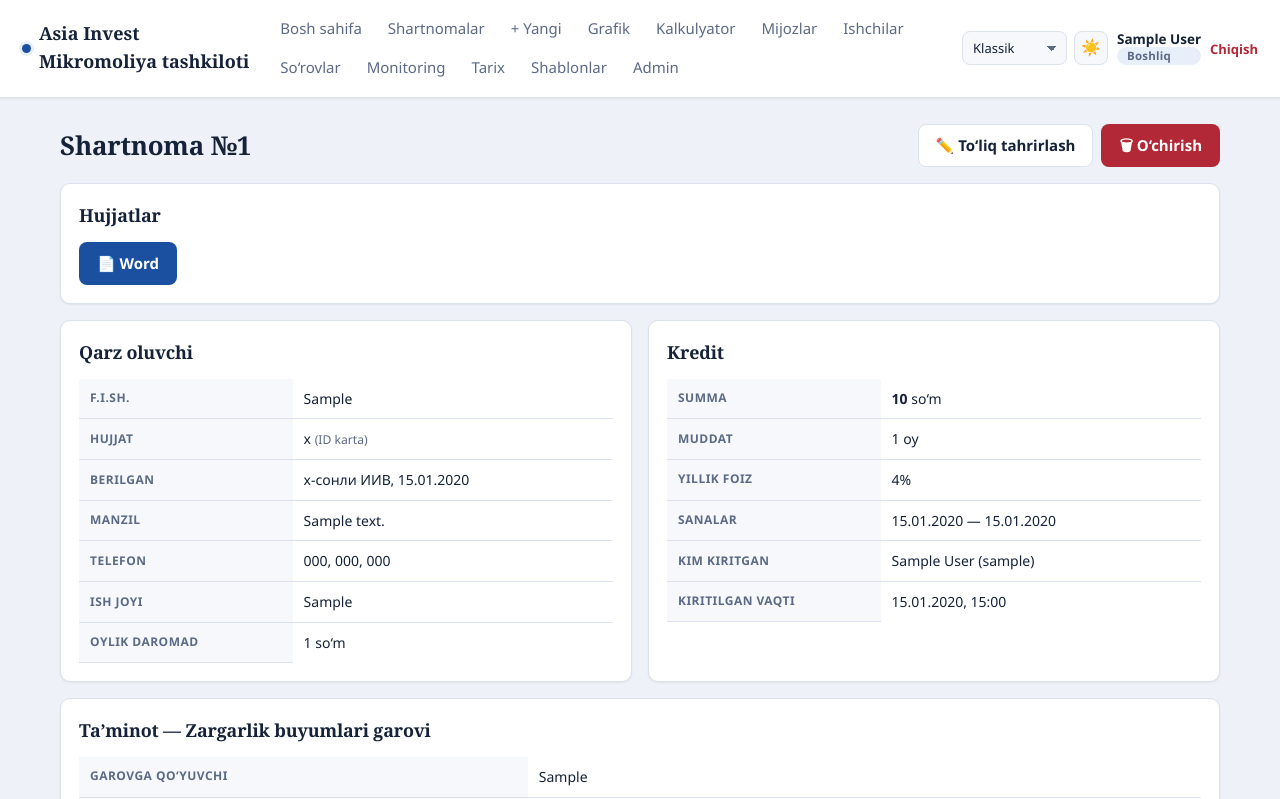
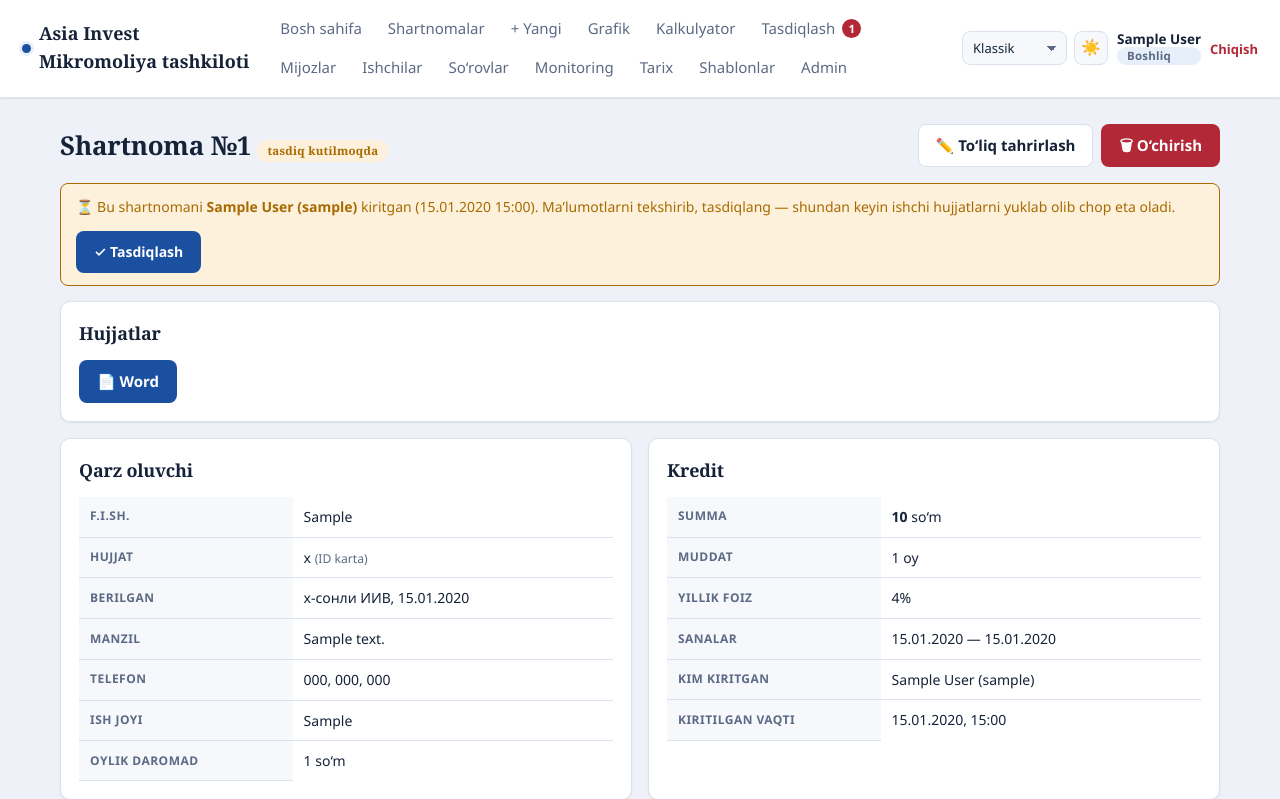
Before and after one commit to OSSWebDeveloper/LomBo, a Django app: page /shartnoma/1/ in a window 1280 px wide. Shown: the top 799 px of the page. Run offline with Django 5.2, Linux system fonts and the light colour scheme; a user stored in the database is signed in; tables that the repository leaves empty hold one stand-in row (values such as "Sample post").

Commit message:
Boshliq tasdig'i: ishchi kiritgan shartnoma tasdiqdan keyin chop etiladi; boshliqqa bildirishnoma; xodimga pasport va telefon

```diff
--- a/accounts/models.py
+++ b/accounts/models.py
@@ -43,6 +43,9 @@ class User(AbstractUser):
         'Shablonni o‘zgartirish vakolati', default=False,
         help_text='Belgilansa, bu boshliq Word shablonlarini almashtira oladi.',
     )
+    # Xodimning shaxsiy ma'lumoti — ikkalasi ham ixtiyoriy (v1.3.9)
+    passport_seriya = models.CharField('Pasport seriya-raqami', max_length=30, blank=True)
+    telefon = models.CharField('Telefon raqami', max_length=25, blank=True)
     # Ishchi qo'shgan shartnomalar soni — shartnoma o'chirilsa ham kamaymaydi.
     contracts_added = models.PositiveIntegerField("Qo'shgan shartnomalari (jami)", default=0)
 
--- a/config/settings.py
+++ b/config/settings.py
@@ -159,6 +159,7 @@ TEMPLATES = [
                 'django.contrib.auth.context_processors.auth',
                 'django.contrib.messages.context_processors.messages',
                 'config.kontekst.versiya',
+                'config.kontekst.tasdiq',
             ],
         },
     },
--- a/config/urls.py
+++ b/config/urls.py
@@ -51,6 +51,10 @@ urlpatterns = [
 
     # O'chirish so'rovlari
     path('sorovlar/', con.delete_requests, name='delete_requests'),
+    # Boshliq tasdig'i (v1.3.9): ishchi kiritgan shartnoma tasdiqdan keyin chop etiladi
+    path('tasdiq/', con.tasdiq_royxati, name='tasdiq_royxati'),
+    path('tasdiq/holat/', con.tasdiq_holati, name='tasdiq_holati'),
+    path('tasdiq/<int:pk>/', con.tasdiqlash, name='tasdiqlash'),
     path('sorov/<int:pk>/<str:action>/', con.delete_request_decide,
          name='delete_request_decide'),
 
--- a/contracts/views.py
+++ b/contracts/views.py
@@ -25,6 +25,7 @@ from .shablondan import SHABLONLAR, garovi_bormi
 from .forms import (GarovRasmFormSet, ContractForm, ContractSearchForm, DeleteRequestForm,
                     GrafikFormasi, GuarantorForm, JewelryFormSet, VehicleForm)
 from .formatlash import pasport_kalit
+from .models import tasdiq_kutayotganlar
 from .models import Amal, Contract, DeleteRequest, Mijoz, amal_yoz
 
 
@@ -80,6 +81,73 @@ def _garov_bahosini_yangila(contract):
         contract.save(update_fields=['garov_value'])
 
 
+def _tasdiq_holatini_qoy(contract, user):
+    """Boshliq kiritgan/o'zgartirgan shartnoma — tasdiqlangan, ishchiniki — kutadi."""
+    if user.is_boshliq:
+        contract.tasdiq_holati = Contract.TASDIQ_TASDIQLANGAN
+        contract.tasdiqlagan = user
+        contract.tasdiqlangan_vaqt = timezone.now()
+    else:
+        contract.tasdiq_holati = Contract.TASDIQ_KUTILMOQDA
+        contract.tasdiqlagan = None
+        contract.tasdiqlangan_vaqt = None
+
+
+def _tasdiq_kutilmoqda(request, contract):
+    messages.error(request, f'Shartnoma №{contract.number} hali boshliq tomonidan '
+                            f'tasdiqlanmagan. Hujjatlarni tasdiqlangandan keyin '
+                            f'yuklab olishingiz mumkin.')
+    return redirect('contract_detail', pk=contract.pk)
+
+
+# --------------------------------------------------------------- tasdiqlash
+
+@login_required
+def tasdiq_royxati(request):
+    """Boshliq: ishchilar kiritgan, tasdiq kutayotgan shartnomalar."""
+    _boss_required(request.user)
+    navbat = (tasdiq_kutayotganlar(request.user)
+              .select_related('created_by').order_by('created_at'))
+    return render(request, 'contracts/tasdiq_royxati.html', {'navbat': navbat})
+
+
+@login_required
+def tasdiqlash(request, pk):
+    """Boshliq shartnomani tasdiqlaydi — ishchiga hujjat yuklab olish ochiladi."""
+    _boss_required(request.user)
+    if request.method != 'POST':
+        return redirect('tasdiq_royxati')
+    contract = get_object_or_404(tasdiq_kutayotganlar(request.user), pk=pk)
+    _tasdiq_holatini_qoy(contract, request.user)
+    contract.save(update_fields=['tasdiq_holati', 'tasdiqlagan', 'tasdiqlangan_vaqt'])
+    amal_yoz(request.user, Amal.TASDIQLADI, f'Shartnoma №{contract.number}',
+             f'{contract.created_by or "—"} kiritgan')
+    messages.success(request, f'Shartnoma №{contract.number} tasdiqlandi — '
+                              f'endi ishchi hujjatlarni yuklab ola oladi.')
+    if request.POST.get('keyingi') == 'detail':
+        return redirect('contract_detail', pk=contract.pk)
+    return redirect('tasdiq_royxati')
+
+
+@login_required
+def tasdiq_holati(request):
+    """Bildirishnoma uchun: kutayotganlar soni va eng yangilari (JSON).
+
+    Boshliqning ochiq sahifasi buni har 30 soniyada so'raydi; yangi
+    shartnoma paydo bo'lsa xabar chiqaradi.
+    """
+    if not request.user.is_boshliq:
+        return JsonResponse({'soni': 0, 'oxirgilar': []})
+    navbat = tasdiq_kutayotganlar(request.user).select_related('created_by')
+    oxirgilar = [{
+        'id': c.pk, 'raqam': c.number,
+        'ishchi': ((c.created_by.get_full_name() or c.created_by.username)
+                   if c.created_by else '—'),
+        'fio': c.borrower_fio,
+    } for c in navbat.order_by('-created_at')[:5]]
+    return JsonResponse({'soni': navbat.count(), 'oxirgilar': oxirgilar})
+
+
 # --------------------------------------------------------------- dashboard
 
 @login_required
@@ -99,6 +167,8 @@ def dashboard(request):
             'contracts_count': contracts.count(),
             'total_amount': contracts.aggregate(s=Sum('amount'))['s'] or 0,
             'pending_count': pending.count(),
+            'tasdiq_navbati': tasdiq_kutayotganlar(user).select_related(
+                'created_by').order_by('created_at')[:10],
             'pending_requests': pending.select_related('requested_by')[:5],
             'recent': contracts.select_related('created_by')[:10],
             'top_workers': workers.annotate(
@@ -298,6 +368,8 @@ def contract_create(request):
             contract = form.save(commit=False)
             contract.end_date = form.cleaned_data['end_date']
             contract.created_by = request.user
+            # Ishchi kiritgani boshliq tasdiqlaguncha kutadi; boshliqniki — darhol
+            _tasdiq_holatini_qoy(contract, request.user)
             contract.save()
 
             if tur == Contract.TYPE_ZARGARLIK:
@@ -325,7 +397,12 @@ def contract_create(request):
                 contracts_added=F('contracts_added') + 1)
             amal_yoz(request.user, Amal.YARATDI, f'Shartnoma №{contract.number}',
                      f'{contract.get_collateral_type_display()}, {contract.borrower_fio}')
-            messages.success(request, f'Shartnoma №{contract.number} qo\'shildi.')
+            if contract.tasdiqlanganmi:
+                messages.success(request, f'Shartnoma №{contract.number} qo\'shildi.')
+            else:
+                messages.success(request, f'Shartnoma №{contract.number} qo\'shildi va '
+                                          f'boshliqqa tasdiqlash uchun yuborildi. Hujjatlarni '
+                                          f'tasdiqlangandan keyin yuklab olasiz.')
             return redirect('contract_detail', pk=contract.pk)
         messages.error(request, 'Formada xatolar bor, tekshirib chiqing.')
 
@@ -368,6 +445,11 @@ def contract_edit(request, pk):
         if ok and extra_ok and rasm_ok:
             contract = form.save(commit=False)
             contract.end_date = form.cleaned_data['end_date']
+            # Ishchi tasdiqdan keyin tuzatsa — boshliq qayta ko'rishi kerak, aks
+            # holda tasdiqlangan shartnomani o'zgartirib chop etish mumkin bo'lardi
+            qayta_tasdiq = ishchi_tahriri and contract.tasdiqlanganmi
+            if ishchi_tahriri:
+                _tasdiq_holatini_qoy(contract, request.user)
             contract.save()
 
             # Ta'minot turi o'zgargan bo'lsa, eskisining ma'lumotlarini tozalash
@@ -408,7 +490,11 @@ def contract_edit(request, pk):
             if ishchi_tahriri:
                 izoh += ' (kiritgandan keyingi tuzatish)'
             amal_yoz(request.user, Amal.OZGARTIRDI, f'Shartnoma №{contract.number}', izoh)
-            messages.success(request, f'Shartnoma №{contract.number} o\'zgartirildi.')
+            if qayta_tasdiq:
+                messages.success(request, f'Shartnoma №{contract.number} o\'zgartirildi va '
+                                          f'boshliqqa qayta tasdiqlash uchun yuborildi.')
+            else:
+                messages.success(request, f'Shartnoma №{contract.number} o\'zgartirildi.')
             return redirect('contract_detail', pk=contract.pk)
         messages.error(request, 'Formada xatolar bor.')
 
@@ -442,6 +528,9 @@ def contract_detail(request, pk):
         'pending_request': pending,
         'pdf_bor': pdf_imkoni_bor(),
         'garov_bor': garovi_bormi(contract),
+        'hujjat_ruxsat': contract.hujjat_olsa_boladimi(request.user),
+        'tasdiqlay_oladi': (not contract.tasdiqlanganmi and
+                            tasdiq_kutayotganlar(request.user).filter(pk=contract.pk).exists()),
     })
 
 
@@ -451,6 +540,8 @@ def contract_download_pdf(request, pk):
     contract = get_object_or_404(Contract, pk=pk)
     if not _can_view_contract(request.user, contract):
         raise PermissionDenied('Bu shartnoma sizga tegishli emas.')
+    if not contract.hujjat_olsa_boladimi(request.user):
+        return _tasdiq_kutilmoqda(request, contract)
     try:
         data = docx_dan_pdf(build_contract_docx(contract))
     except PdfImkoniYoq as xato:
@@ -466,6 +557,8 @@ def contract_download(request, pk):
     contract = get_object_or_404(Contract, pk=pk)
     if not _can_view_contract(request.user, contract):
         raise PermissionDenied('Bu shartnoma sizga tegishli emas.')
+    if not contract.hujjat_olsa_boladimi(request.user):
+        return _tasdiq_kutilmoqda(request, contract)
     data = build_contract_docx(contract)
     resp = HttpResponse(
         data, content_type='application/vnd.openxmlformats-officedocument.wordprocessingml.document')
@@ -1015,6 +1108,8 @@ def _garov_hujjati(request, pk, pdf=False):
     contract = get_object_or_404(Contract, pk=pk)
     if not _can_view_contract(request.user, contract):
         raise PermissionDenied('Bu shartnoma sizga tegishli emas.')
+    if not contract.hujjat_olsa_boladimi(request.user):
+        return _tasdiq_kutilmoqda(request, contract)
     if not garovi_bormi(contract):
         messages.info(request, 'Bu shartnomada garov hujjati tuzilmaydi '
                                '(ish haqi kafilligi).')
--- a/static/css/app.css
+++ b/static/css/app.css
@@ -752,3 +752,14 @@ button:disabled{cursor:not-allowed;opacity:.55}
 .kalk-imtiyoz-qator td{background:var(--surface-2)}
 .kalk-imtiyoz-belgi{font-size:10.5px;font-weight:600;padding:1px 6px;border-radius:6px;
   background:var(--accent-soft);color:var(--accent);margin-left:4px}
+
+/* ---------- boshliq tasdig'i (v1.3.9) ---------- */
+.nav-son{
+  display:inline-flex;align-items:center;justify-content:center;
+  min-width:19px;height:19px;padding:0 5px;margin-left:7px;border-radius:10px;
+  background:var(--danger);color:#fff;font-size:11.5px;font-weight:700;line-height:1;
+  vertical-align:1px;
+}
+.nav-son.hidden{display:none}
+.tasdiq-panel{display:flex;align-items:center;justify-content:space-between;gap:14px;flex-wrap:wrap}
+.tasdiq-panel form{margin:0}
--- a/templates/accounts/worker_detail.html
+++ b/templates/accounts/worker_detail.html
@@ -30,6 +30,11 @@
     <div class="label">Login</div>
     <div class="value sm">{{ worker.username }}</div>
   </div>
+  <div class="stat">
+    <div class="label">Pasport / telefon</div>
+    <div class="value sm">{{ worker.passport_seriya|default:'—' }}</div>
+    <div class="muted">{{ worker.telefon|default:'telefon kiritilmagan' }}</div>
+  </div>
 </div>
 
 <div class="card">
--- a/templates/accounts/worker_list.html
+++ b/templates/accounts/worker_list.html
@@ -10,12 +10,13 @@
 <div class="card">
 {% if workers %}
 <table>
-  <tr><th>Ishchi</th><th>Login</th><th class="num">Jami qo‘shgan</th>
+  <tr><th>Ishchi</th><th>Login</th><th>Telefon</th><th class="num">Jami qo‘shgan</th>
       <th class="num">Hozirgi</th><th class="num">Summa</th><th>Holat</th><th></th></tr>
   {% for w in workers %}
   <tr>
     <td><a href="{% url 'worker_detail' w.pk %}">{{ w.get_full_name|default:w.username }}</a></td>
     <td class="muted">{{ w.username }}</td>
+    <td class="muted">{{ w.telefon|default:'—' }}</td>
     <td class="num"><b>{{ w.contracts_added }}</b></td>
     <td class="num">{{ w.live_count }}</td>
     <td class="num">{{ w.live_amount|default:0|pul }}</td>
--- a/templates/base.html
+++ b/templates/base.html
@@ -43,6 +43,7 @@
     <a href="{% url 'grafik' %}" {% if request.resolver_match.url_name == 'grafik' %}class="on"{% endif %}>Grafik</a>
     <a href="{% url 'kalkulyator' %}" {% if request.resolver_match.url_name == 'kalkulyator' %}class="on"{% endif %}>Kalkulyator</a>
     {% if user.is_boshliq %}
+      <a href="{% url 'tasdiq_royxati' %}" {% if request.resolver_match.url_name == 'tasdiq_royxati' %}class="on"{% endif %}>Tasdiqlash<span class="nav-son{% if not tasdiq_soni %} hidden{% endif %}" id="tasdiq-soni">{{ tasdiq_soni|default:0 }}</span></a>
       <a href="{% url 'mijoz_list' %}" {% if request.resolver_match.url_name == 'mijoz_list' or request.resolver_match.url_name == 'mijoz_detail' %}class="on"{% endif %}>Mijozlar</a>
       <a href="{% url 'worker_list' %}" {% if request.resolver_match.url_name == 'worker_list' %}class="on"{% endif %}>Ishchilar</a>
       <a href="{% url 'delete_requests' %}" {% if request.resolver_match.url_name == 'delete_requests' %}class="on"{% endif %}>So‘rovlar</a>
@@ -166,6 +167,48 @@
 })();
 </script>
 <script src="{% statik 'js/pul.js' %}"></script>
+{% if user.is_authenticated and user.is_boshliq %}
+<script>
+/* Boshliqqa bildirishnoma (v1.3.9): ishchi yangi shartnoma qo'shsa — menyudagi
+   son yangilanadi, sahifada xabar chiqadi, ruxsat berilgan bo'lsa Windows
+   bildirishnomasi ham. Sayt har 30 soniyada so'raydi. Qaysi shartnomalar
+   haqida xabar berilgani sessionStorage'da — sahifa almashganda takrorlanmaydi. */
+(function(){
+  var URL_HOLAT = '{% url "tasdiq_holati" %}', URL_ROYXAT = '{% url "tasdiq_royxati" %}';
+  var son = document.getElementById('tasdiq-soni');
+  var KALIT = 'tasdiq-korilgan';
+  function korilgan(){
+    try { return JSON.parse(sessionStorage.getItem(KALIT) || 'null'); } catch (e){ return null; }
+  }
+  function saqla(idlar){ try { sessionStorage.setItem(KALIT, JSON.stringify(idlar)); } catch (e){} }
+
+  function tekshir(){
+    fetch(URL_HOLAT, {credentials: 'same-origin', headers: {'Accept': 'application/json'}})
+      .then(function(r){ return r.ok ? r.json() : null; })
+      .then(function(d){
+        if (!d) return;
+        if (son){ son.textContent = d.soni; son.classList.toggle('hidden', !d.soni); }
+        var eski = korilgan(), idlar = d.oxirgilar.map(function(x){ return x.id; });
+        saqla(idlar);
+        if (eski === null) return;          // birinchi yuklash — eskilari haqida xabar shart emas
+        d.oxirgilar.filter(function(x){ return eski.indexOf(x.id) === -1; })
+          .reverse().forEach(function(x){
+            var matn = 'Yangi shartnoma №' + x.raqam + ' (' + x.fio + ') — ' + x.ishchi +
+                       ' kiritdi. Tasdiqlashingiz kutilmoqda.';
+            if (window.bildirishnoma) bildirishnoma(matn, 'info');
+            if ('Notification' in window && Notification.permission === 'granted'){
+              var n = new Notification('Tasdiqlash kerak: №' + x.raqam, {body: matn, tag: 'tasdiq-' + x.id});
+              n.onclick = function(){ window.focus(); location.href = URL_ROYXAT; };
+            }
+          });
+      })
+      .catch(function(){});
+  }
+  tekshir();
+  setInterval(tekshir, 30000);
+})();
+</script>
+{% endif %}
 {% block scripts %}{% endblock %}
 {% if faqat_korish %}
 <script>
--- a/templates/contracts/contract_detail.html
+++ b/templates/contracts/contract_detail.html
@@ -6,6 +6,9 @@
   <h1 style="margin:0">Shartnoma №{{ contract.number }}
     {% if contract.status == 'pending_delete' %}
       <span class="pill pill-pending">o‘chirish so‘ralgan</span>
+    {% endif %}
+    {% if contract.tasdiq_holati == 'kutilmoqda' %}
+      <span class="pill pill-pending">tasdiq kutilmoqda</span>
     {% endif %}
   </h1>
   {% if can_edit or can_delete %}
@@ -28,14 +31,36 @@
 </div>
 {% endif %}
 
+{% if tasdiqlay_oladi %}
+<div class="alert alert-warning tasdiq-panel">
+  <div>⏳ Bu shartnomani <b>{{ contract.created_by|default:'ishchi' }}</b> kiritgan
+    ({{ contract.updated_at|date:'d.m.Y H:i' }}). Ma’lumotlarni tekshirib, tasdiqlang —
+    shundan keyin ishchi hujjatlarni yuklab olib chop eta oladi.</div>
+  <form method="post" action="{% url 'tasdiqlash' contract.pk %}" class="inline">
+    {% csrf_token %}<input type="hidden" name="keyingi" value="detail">
+    <button class="btn btn-primary" type="submit">✓ Tasdiqlash</button>
+  </form>
+</div>
+{% endif %}
+
 <div class="card">
   <h2 style="margin-top:0">Hujjatlar</h2>
+  {% if hujjat_ruxsat %}
   <div class="actions">
     <a class="btn btn-primary" href="{% url 'contract_download' contract.pk %}">📄 Word</a>
     {% if pdf_bor %}
       <a class="btn btn-secondary" href="{% url 'contract_download_pdf' contract.pk %}">📕 PDF</a>
     {% endif %}
   </div>
+  {% if contract.tasdiqlagan and contract.tasdiqlagan != contract.created_by %}
+    <div class="muted" style="margin-top:8px">✓ Tasdiqlagan: {{ contract.tasdiqlagan }},
+      {{ contract.tasdiqlangan_vaqt|date:'d.m.Y H:i' }}</div>
+  {% endif %}
+  {% else %}
+  <div class="empty" style="padding:18px 12px"><span class="icon">⏳</span>
+    Shartnoma boshliqqa tasdiqlash uchun yuborilgan. Tasdiqlangach shu yerda
+    Word va PDF tugmalari paydo bo‘ladi.</div>
+  {% endif %}
 </div>
 
 {% if pending_request %}
--- a/templates/contracts/contract_list.html
+++ b/templates/contracts/contract_list.html
@@ -47,14 +47,18 @@
     <td>
       {% if c.status == 'pending_delete' %}
         <span class="pill pill-pending">o‘chirish so‘ralgan</span>
+      {% elif c.tasdiq_holati == 'kutilmoqda' %}
+        <span class="pill pill-pending">tasdiq kutilmoqda</span>
       {% else %}
         <span class="pill pill-active">faol</span>
       {% endif %}
     </td>
     <td class="right actions">
       <a class="btn btn-secondary btn-sm" href="{% url 'contract_detail' c.pk %}">Ochish</a>
+      {% if user.is_boshliq or c.tasdiq_holati != 'kutilmoqda' %}
       <a class="btn btn-primary btn-sm" href="{% url 'contract_download' c.pk %}"
          title="Mikroqarz shartnomasi (Word)">Shartnoma</a>
+      {% endif %}
       {% if user.is_boshliq %}
         {% comment %}O'chirish faqat boshliqda. Havola tasdiqlash sahifasiga
         olib boradi — bir bosishda o'chib ketmaydi.{% endcomment %}
```
Also changed, not shown: accounts/forms.py (+11 -2 lines), config/kontekst.py (+9 -0 lines), contracts/models.py (+44 -0 lines), contracts/tests.py (+95 -0 lines), templates/contracts/dashboard.html (+23 -0 lines), templates/contracts/tasdiq_royxati.html (added, +69 -0 lines), accounts/migrations/0004_xodim_pasport_telefon.py (added), contracts/migrations/0024_shartnoma_tasdigi.py (added).
